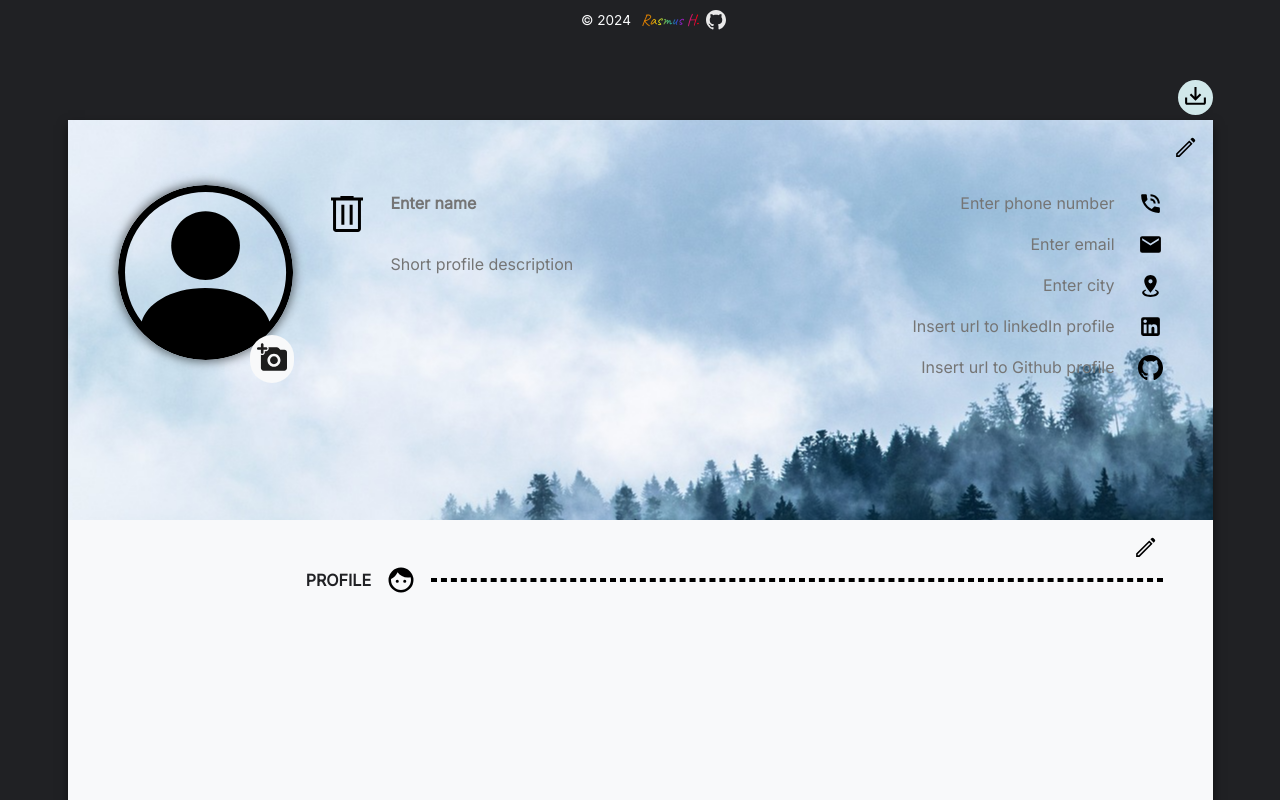
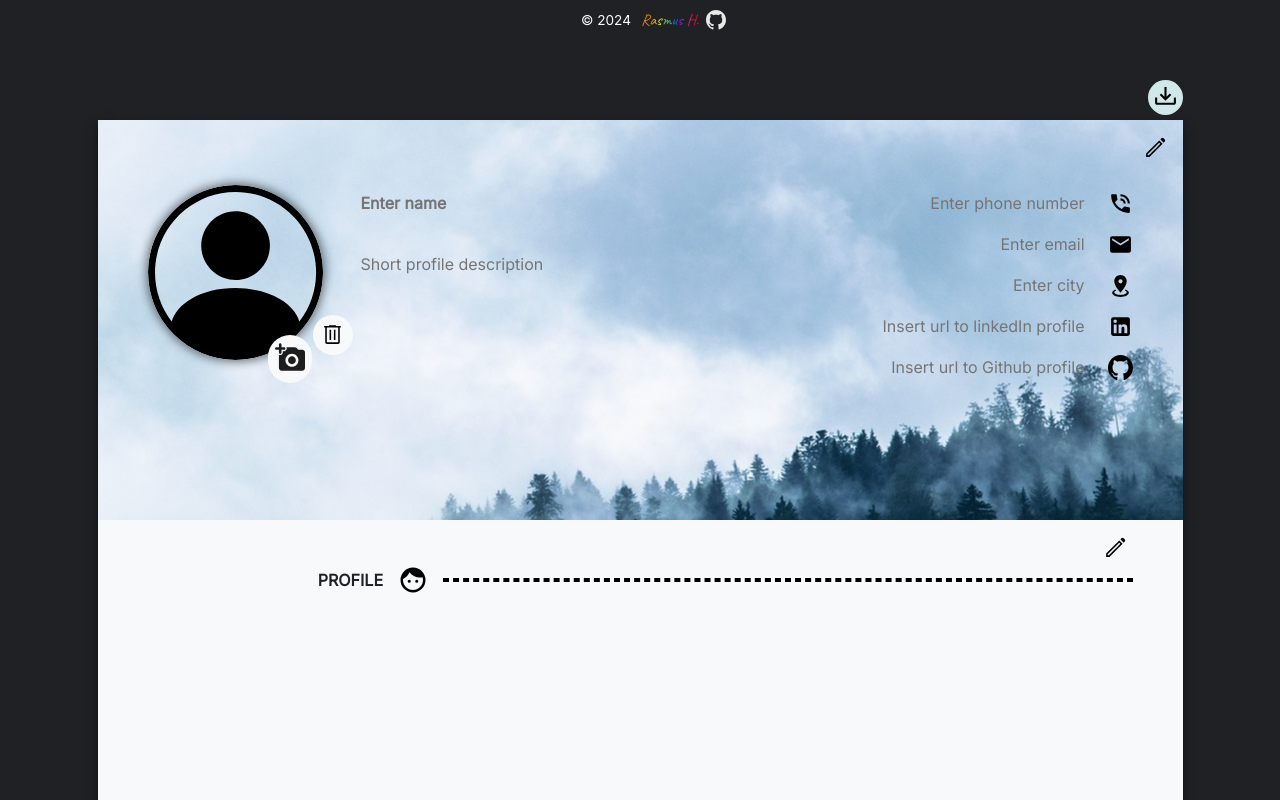
Before and after one commit to rasmushaislund/TOP-cv-generator, a React (Vite) app: page / in a window 1280 px wide. Shown: the top 800 px of the page. Built offline with nearby package versions, Linux system fonts and the light colour scheme.

Commit message:
Add styling for button for deleting photo

```diff
--- a/src/styles/Header.css
+++ b/src/styles/Header.css
@@ -31,6 +31,7 @@
   padding: 7px;
   background-color: var(--color-white);
   border-radius: 50px;
+  transition: all 0.2s 0s ease-in-out;
 }
 
 .add-photo-label img {
@@ -40,6 +41,23 @@
 
 .add-photo-label:hover {
   cursor: pointer;
+  background-color: var(--secondary-color);
+}
+
+.delete-photo {
+  position: absolute;
+  left: 27.5%;
+  top: 65%;
+  padding: 7px;
+  background-color: var(--color-white);
+  border-radius: 50px;
+  height: 40px;
+  width: 40px;
+}
+
+.delete-photo img {
+  height: 25px;
+  width: 25px;
 }
 
 .avatar-info {
```
